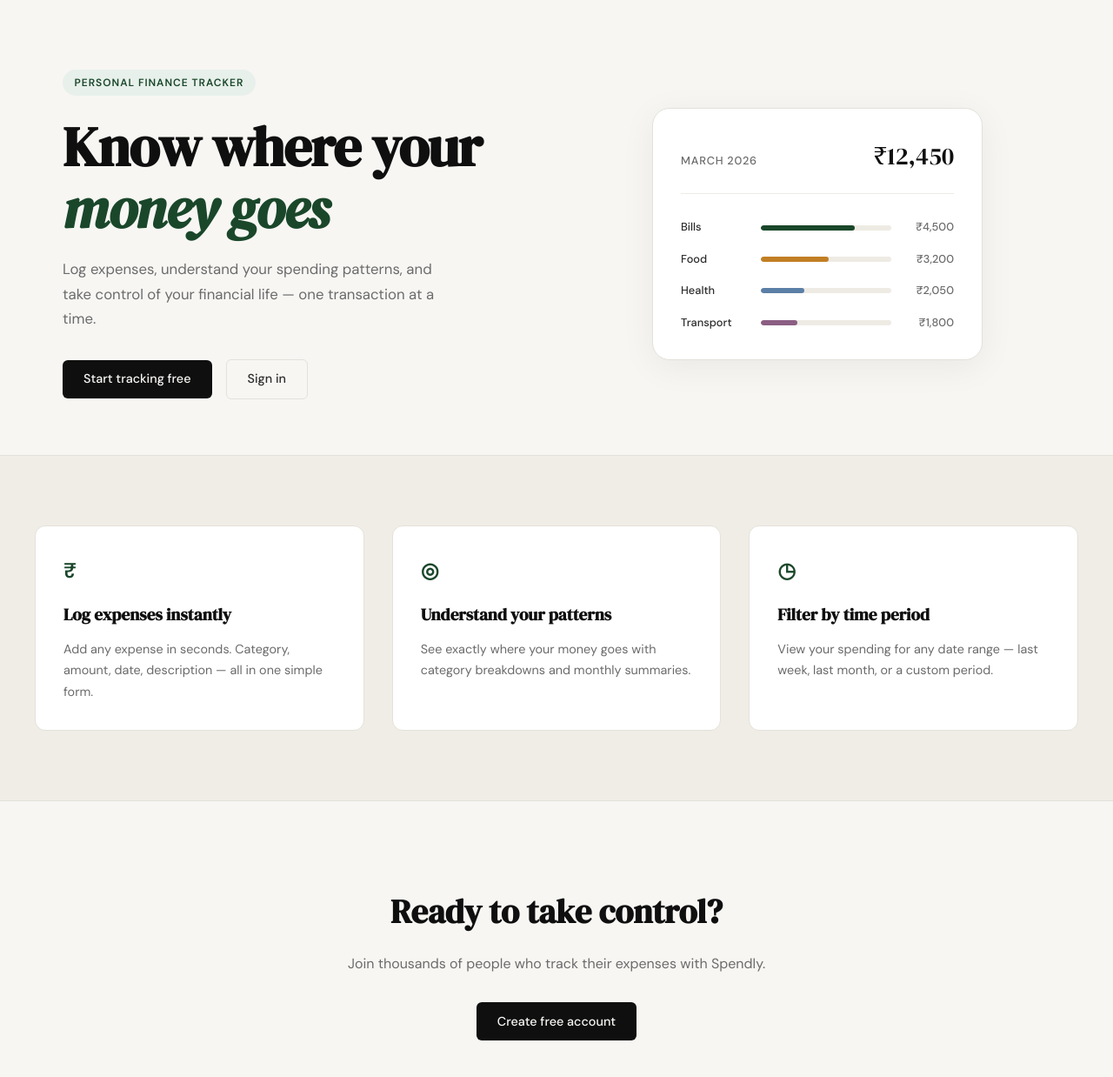
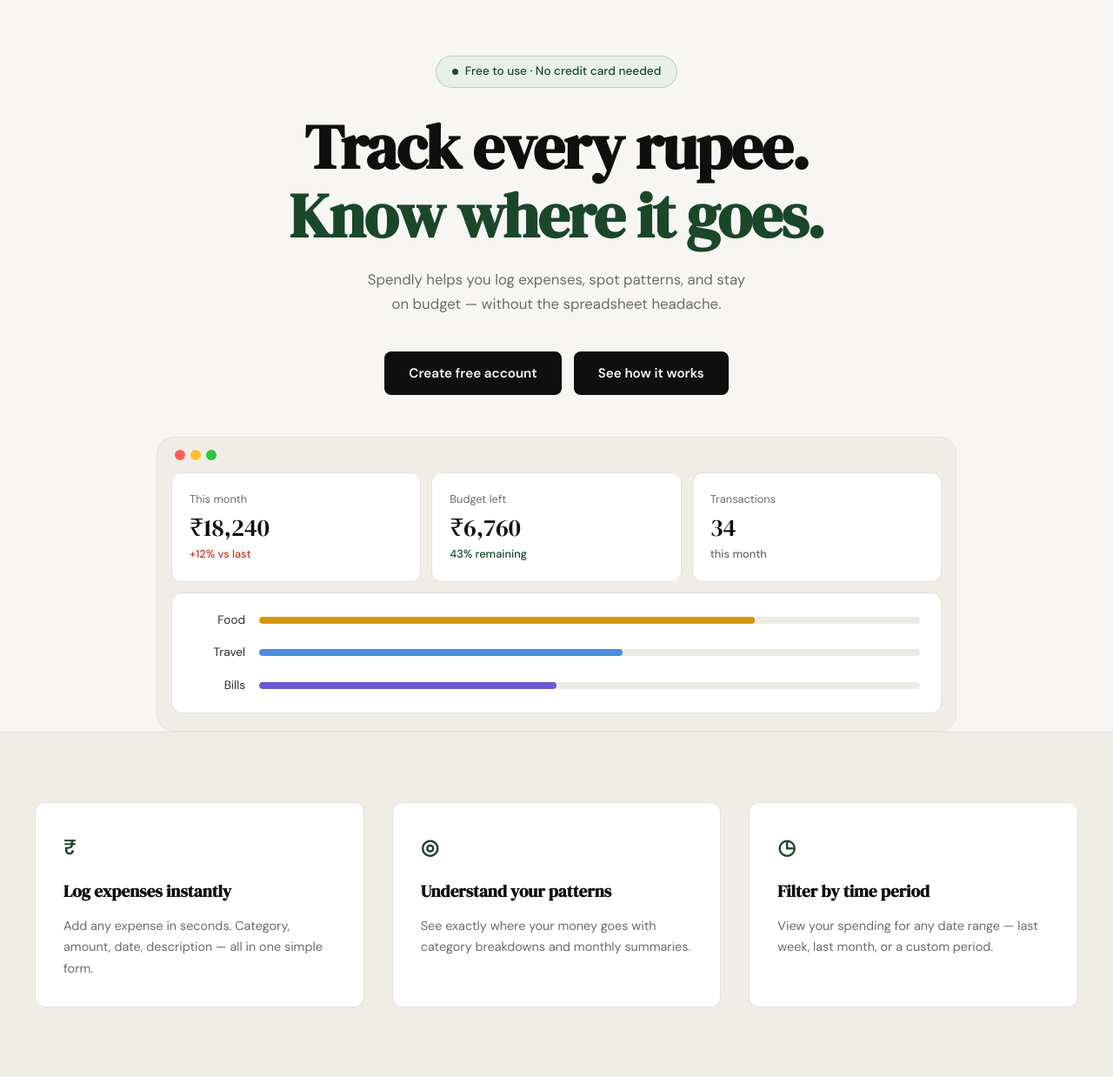
Before and after one commit to pratikmore33/spendly, a Flask app: page / in a window 1280 px wide. Shown: the part 61-1299 px from the top of the page at 87% size. Run offline with Flask 3, Linux system fonts and the light colour scheme.

Commit message:
landing: redesign hero section

```diff
--- /dev/null
+++ b/static/css/landing.css
@@ -0,0 +1,225 @@
+/* ------------------------------------------------------------------ */
+/* Landing page — hero overrides                                        */
+/* ------------------------------------------------------------------ */
+
+.hero {
+    display: flex;
+    flex-direction: column;
+    align-items: center;
+    padding: 4rem 2rem 0;
+    text-align: center;
+    gap: 0;
+}
+
+.hero-top {
+    width: 100%;
+    max-width: 680px;
+    margin-bottom: 3rem;
+}
+
+/* Badge */
+.hero-badge {
+    display: inline-flex;
+    align-items: center;
+    gap: 0.5rem;
+    background: var(--accent-light);
+    color: var(--accent);
+    border: 1px solid rgba(26, 71, 42, 0.2);
+    font-size: 0.85rem;
+    font-weight: 500;
+    letter-spacing: normal;
+    text-transform: none;
+    padding: 0.4rem 1.1rem;
+    border-radius: 999px;
+    margin-bottom: 1.75rem;
+}
+
+.hero-badge-dot {
+    width: 7px;
+    height: 7px;
+    background: var(--accent);
+    border-radius: 50%;
+    flex-shrink: 0;
+}
+
+/* Title */
+.hero-title {
+    font-family: var(--font-display);
+    font-size: clamp(2.75rem, 6vw, 4.5rem);
+    line-height: 1.1;
+    letter-spacing: -0.02em;
+    color: var(--ink);
+    margin-bottom: 1.25rem;
+    font-style: normal;
+}
+
+.hero-title em { font-style: normal; color: inherit; }
+
+.hero-title-accent {
+    display: block;
+    color: var(--accent);
+}
+
+/* Subtitle */
+.hero-subtitle {
+    font-size: 1.05rem;
+    color: var(--ink-muted);
+    line-height: 1.7;
+    max-width: 520px;
+    margin: 0 auto 2.5rem;
+}
+
+/* CTA buttons */
+.hero-actions {
+    display: flex;
+    gap: 0.875rem;
+    justify-content: center;
+    flex-wrap: wrap;
+}
+
+.btn-hero {
+    display: inline-block;
+    background: var(--ink);
+    color: var(--paper);
+    padding: 0.8rem 1.75rem;
+    border-radius: 8px;
+    font-family: var(--font-body);
+    font-size: 0.95rem;
+    font-weight: 600;
+    text-decoration: none;
+    transition: background 0.2s;
+}
+
+.btn-hero:hover { background: var(--accent); }
+
+/* ------------------------------------------------------------------ */
+/* Dashboard mock                                                       */
+/* ------------------------------------------------------------------ */
+
+.hero-dashboard {
+    width: 100%;
+    max-width: 920px;
+}
+
+.dash-chrome {
+    background: var(--paper-warm);
+    border: 1px solid var(--border);
+    border-radius: var(--radius-lg);
+    overflow: hidden;
+}
+
+.dash-dots {
+    display: flex;
+    align-items: center;
+    gap: 6px;
+    padding: 0.875rem 1.25rem;
+}
+
+.dash-dot {
+    width: 12px;
+    height: 12px;
+    border-radius: 50%;
+}
+
+.dash-dot-red    { background: #ff5f57; }
+.dash-dot-yellow { background: #ffbd2e; }
+.dash-dot-green  { background: #28c840; }
+
+.dash-body {
+    padding: 0 1rem 1.25rem;
+    display: flex;
+    flex-direction: column;
+    gap: 0.75rem;
+}
+
+/* Stat cards */
+.dash-stats {
+    display: grid;
+    grid-template-columns: repeat(3, 1fr);
+    gap: 0.75rem;
+}
+
+.dash-stat {
+    background: var(--paper-card);
+    border: 1px solid var(--border);
+    border-radius: var(--radius-md);
+    padding: 1.25rem;
+    text-align: left;
+}
+
+.dash-stat-label {
+    font-size: 0.8rem;
+    color: var(--ink-muted);
+    margin-bottom: 0.4rem;
+}
+
+.dash-stat-value {
+    font-family: var(--font-display);
+    font-size: 1.75rem;
+    color: var(--ink);
+    line-height: 1.1;
+    margin-bottom: 0.35rem;
+}
+
+.dash-stat-sub {
+    font-size: 0.8rem;
+    font-weight: 500;
+}
+
+.dash-sub-danger  { color: var(--danger); }
+.dash-sub-success { color: var(--accent); }
+.dash-sub-muted   { color: var(--ink-muted); }
+
+/* Category bars */
+.dash-cats {
+    background: var(--paper-card);
+    border: 1px solid var(--border);
+    border-radius: var(--radius-md);
+    padding: 1.25rem 1.5rem;
+    display: flex;
+    flex-direction: column;
+    gap: 1rem;
+}
+
+.dash-cat-row {
+    display: grid;
+    grid-template-columns: 60px 1fr;
+    align-items: center;
+    gap: 1rem;
+}
+
+.dash-cat-label {
+    font-size: 0.85rem;
+    color: var(--ink-soft);
+    text-align: right;
+}
+
+.dash-cat-track {
+    height: 8px;
+    background: var(--border-soft);
+    border-radius: 999px;
+    overflow: hidden;
+}
+
+.dash-cat-fill {
+    height: 100%;
+    border-radius: 999px;
+}
+
+.dash-cat-orange { background: #d4950a; }
+.dash-cat-blue   { background: #4b8edb; }
+.dash-cat-indigo { background: #6b5bd2; }
+
+/* ------------------------------------------------------------------ */
+/* Responsive                                                           */
+/* ------------------------------------------------------------------ */
+
+@media (max-width: 900px) {
+    .hero { padding: 3rem 1.5rem 0; }
+    .dash-stats { grid-template-columns: 1fr; }
+}
+
+@media (max-width: 600px) {
+    .hero-actions { flex-direction: column; align-items: stretch; }
+    .btn-hero { text-align: center; }
+}
--- a/templates/landing.html
+++ b/templates/landing.html
@@ -2,59 +2,76 @@
 
 {% block title %}Spendly — Track Every Rupee{% endblock %}
 
+{% block head %}
+<link rel="stylesheet" href="{{ url_for('static', filename='css/landing.css') }}">
+{% endblock %}
+
 {% block content %}
 
 <section class="hero">
-    <div class="hero-inner">
-        <div class="hero-badge">Personal Finance Tracker</div>
+    <div class="hero-top">
+        <div class="hero-badge">
+            <span class="hero-badge-dot"></span>
+            Free to use · No credit card needed
+        </div>
         <h1 class="hero-title">
-            Know where your<br>
-            <em>money goes</em>
+            Track every rupee.<br>
+            <span class="hero-title-accent">Know where it goes.</span>
         </h1>
         <p class="hero-subtitle">
-            Log expenses, understand your spending patterns,
-            and take control of your financial life —
-            one transaction at a time.
+            Spendly helps you log expenses, spot patterns, and stay<br>
+            on budget — without the spreadsheet headache.
         </p>
         <div class="hero-actions">
-            <a href="{{ url_for('register') }}" class="btn-primary">Start tracking free</a>
-            <a href="{{ url_for('login') }}" class="btn-ghost">Sign in</a>
+            <a href="{{ url_for('register') }}" class="btn-hero">Create free account</a>
+            <a href="#" class="btn-hero">See how it works</a>
         </div>
     </div>
-    <div class="hero-visual">
-        <div class="mock-card">
-            <div class="mock-card-header">
-                <span class="mock-label">March 2026</span>
-                <span class="mock-total">₹12,450</span>
+
+    <div class="hero-dashboard">
+        <div class="dash-chrome">
+            <div class="dash-dots">
+                <span class="dash-dot dash-dot-red"></span>
+                <span class="dash-dot dash-dot-yellow"></span>
+                <span class="dash-dot dash-dot-green"></span>
             </div>
-            <div class="mock-bars">
-                <div class="mock-bar-row">
-                    <span class="mock-cat">Bills</span>
-                    <div class="mock-bar-track">
-                        <div class="mock-bar" style="width: 72%"></div>
+            <div class="dash-body">
+                <div class="dash-stats">
+                    <div class="dash-stat">
+                        <div class="dash-stat-label">This month</div>
+                        <div class="dash-stat-value">₹18,240</div>
+                        <div class="dash-stat-sub dash-sub-danger">+12% vs last</div>
                     </div>
-                    <span class="mock-amt">₹4,500</span>
+                    <div class="dash-stat">
+                        <div class="dash-stat-label">Budget left</div>
+                        <div class="dash-stat-value">₹6,760</div>
+                        <div class="dash-stat-sub dash-sub-success">43% remaining</div>
+                    </div>
+                    <div class="dash-stat">
+                        <div class="dash-stat-label">Transactions</div>
+                        <div class="dash-stat-value">34</div>
+                        <div class="dash-stat-sub dash-sub-muted">this month</div>
+                    </div>
                 </div>
-                <div class="mock-bar-row">
-                    <span class="mock-cat">Food</span>
-                    <div class="mock-bar-track">
-                        <div class="mock-bar mock-bar-2" style="width: 52%"></div>
+                <div class="dash-cats">
+                    <div class="dash-cat-row">
+                        <span class="dash-cat-label">Food</span>
+                        <div class="dash-cat-track">
+                            <div class="dash-cat-fill dash-cat-orange" style="width: 75%"></div>
+                        </div>
                     </div>
-                    <span class="mock-amt">₹3,200</span>
-                </div>
-                <div class="mock-bar-row">
-                    <span class="mock-cat">Health</span>
-                    <div class="mock-bar-track">
-                        <div class="mock-bar mock-bar-3" style="width: 33%"></div>
+                    <div class="dash-cat-row">
+                        <span class="dash-cat-label">Travel</span>
+                        <div class="dash-cat-track">
+                            <div class="dash-cat-fill dash-cat-blue" style="width: 55%"></div>
+                        </div>
                     </div>
-                    <span class="mock-amt">₹2,050</span>
-                </div>
-                <div class="mock-bar-row">
-                    <span class="mock-cat">Transport</span>
-                    <div class="mock-bar-track">
-                        <div class="mock-bar mock-bar-4" style="width: 28%"></div>
+                    <div class="dash-cat-row">
+                        <span class="dash-cat-label">Bills</span>
+                        <div class="dash-cat-track">
+                            <div class="dash-cat-fill dash-cat-indigo" style="width: 45%"></div>
+                        </div>
                     </div>
-                    <span class="mock-amt">₹1,800</span>
                 </div>
             </div>
         </div>
```
